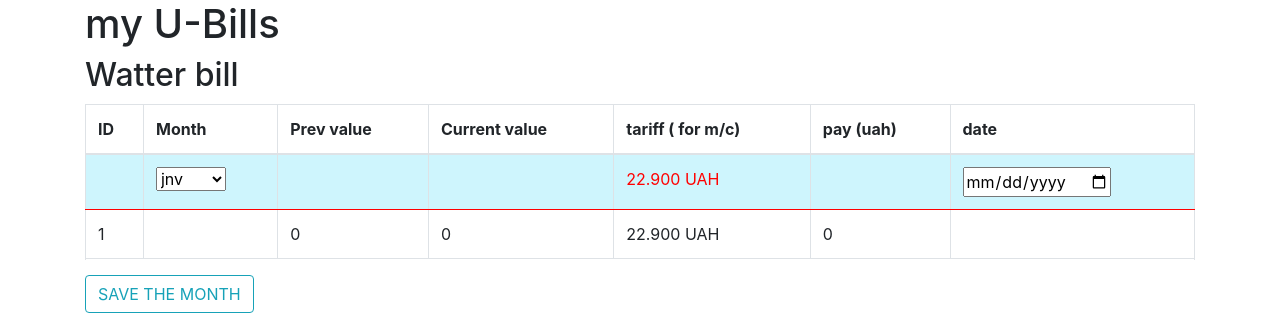
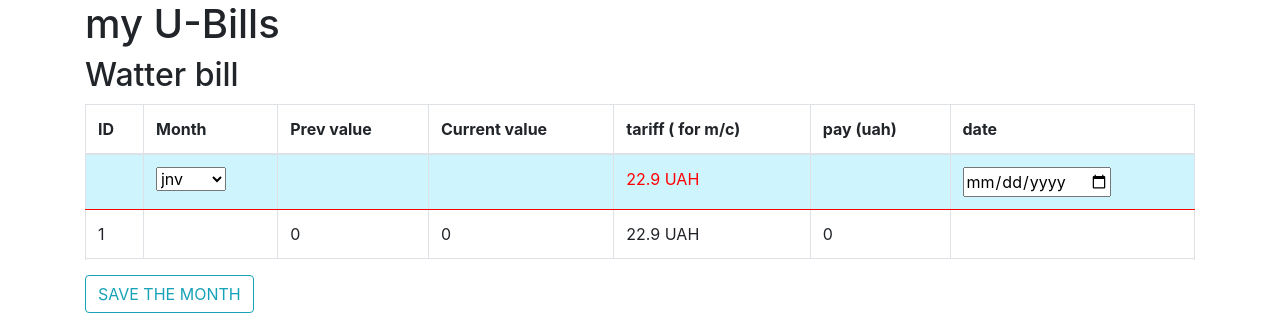
Before and after one commit to sovsianykov/ubills-app, a React (Create React App) app: page / in a window 1280 px wide. Shown: the top 315 px of the page. Built offline with nearby package versions, Linux system fonts and the light colour scheme.

Commit message:
last commit

```diff
--- a/src/Components/Layout/Tabbuilder/Watter/Watter.js
+++ b/src/Components/Layout/Tabbuilder/Watter/Watter.js
@@ -111,7 +111,7 @@ class Watter extends Component {
               </td>
               <td contentEditable />
               <td contentEditable />
-              <td>22.900 UAH</td>
+              <td>22.9 UAH</td>
 
               <td contentEditable />
               <td>
@@ -123,7 +123,7 @@ class Watter extends Component {
               <td>{this.state.monthsW[1].monthsel}</td>
               <td>{this.state.monthsW[2].preV}</td>
               <td>{this.state.monthsW[3].curV}</td>
-              <td>22.900 UAH</td>
+              <td>22.9 UAH</td>
               <td>{this.state.monthsW[5].pay}</td>
               <td>{this.state.monthsW[6].date}</td>
             </tr>
```
